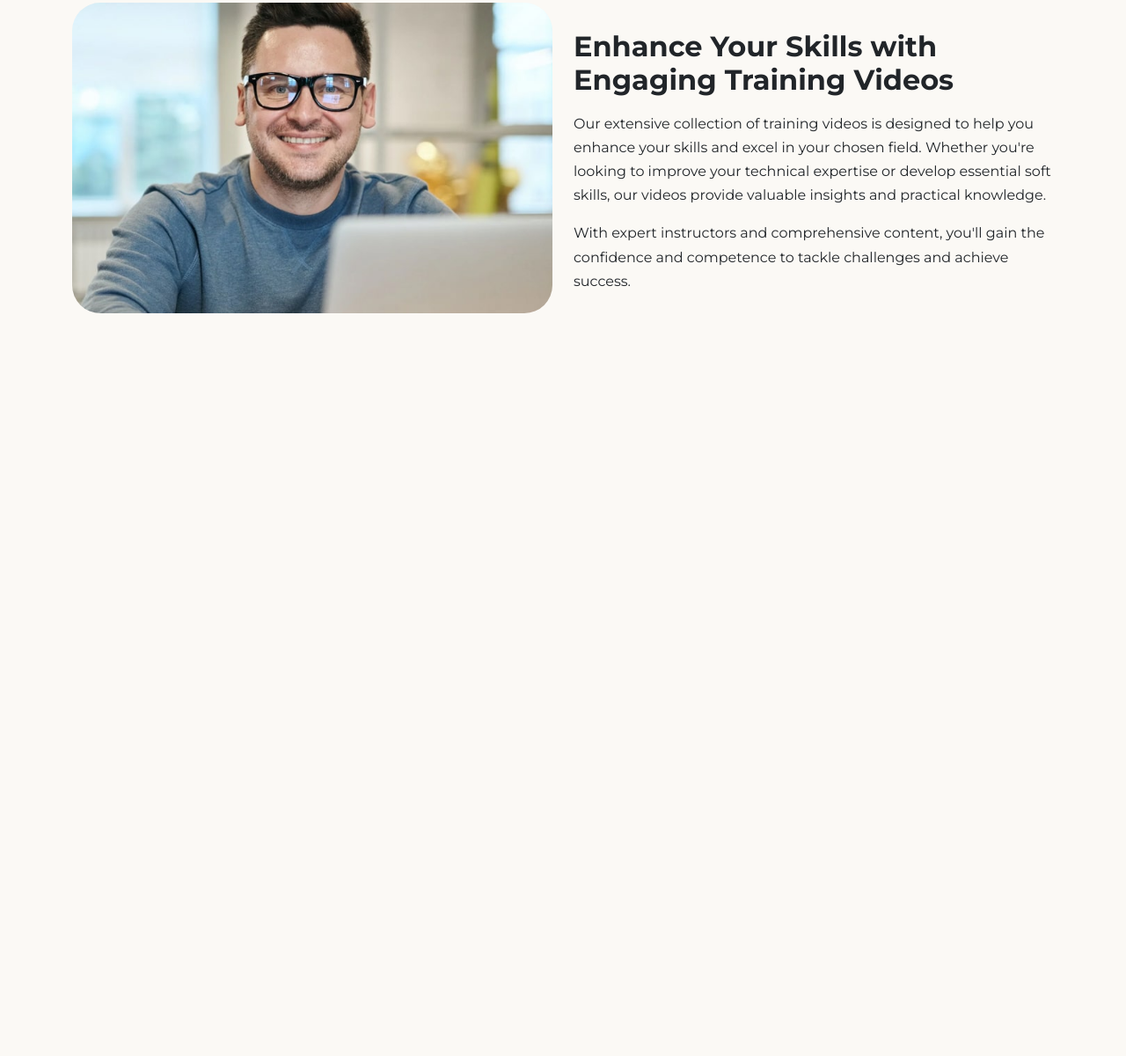
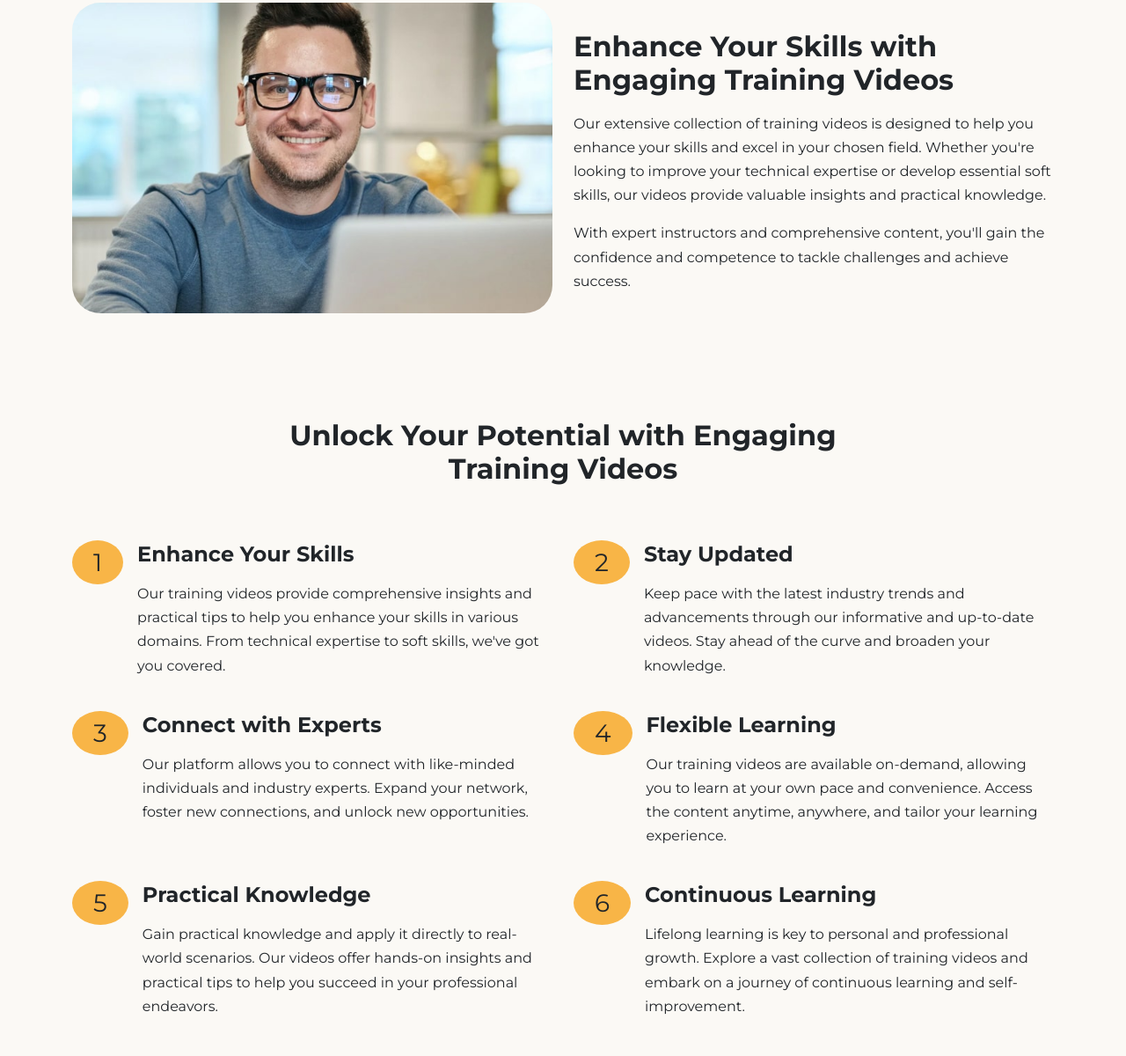
Before and after one commit to eldiaby/corso, a website built with Parcel: page index.html in a window 1280 px wide. Shown: the part 1485-2685 px from the top of the page at 88% size. Before the commit the page ends 1961 px from the top, so only its background shows below. Built offline with nearby package versions, Linux system fonts and the light colour scheme.

Commit message:
Add the points section

```diff
--- a/index.html
+++ b/index.html
@@ -253,6 +253,118 @@
       </section>
       <!-- End of Details1  section -->
       <!-- ================================================================ -->
+      <!-- Start of  points section -->
+      <section class="section-points pb-5">
+        <div class="container">
+          <div class="row text-center mb-5">
+            <div class="col-md-8 offset-md-2">
+              <h2>Unlock Your Potential with Engaging Training Videos</h2>
+            </div>
+          </div>
+          <!-- Points -->
+          <div class="row">
+            <div class="col-md-6 mb-4">
+              <div class="d-flex gap-3">
+                <div class="number">
+                  <span class="bg-primary py-2 px-4 fs-3 rounded-circle">
+                    1
+                  </span>
+                </div>
+                <div>
+                  <h3 class="fs-4">Enhance Your Skills</h3>
+                  <p>
+                    Our training videos provide comprehensive insights and
+                    practical tips to help you enhance your skills in various
+                    domains. From technical expertise to soft skills, we've got
+                    you covered.
+                  </p>
+                </div>
+              </div>
+            </div>
+            <div class="col-md-6 mb-4">
+              <div class="d-flex gap-3">
+                <div class="number">
+                  <span class="bg-primary py-2 px-4 fs-3 rounded-circle">2</span>
+                </div>
+                <div>
+                  <h3 class="fs-4">Stay Updated</h3>
+                  <p>
+                    Keep pace with the latest industry trends and advancements
+                    through our informative and up-to-date videos. Stay ahead of
+                    the curve and broaden your knowledge.
+                  </p>
+                </div>
+              </div>
+            </div>
+
+            <div class="col-md-6 mb-4">
+              <div class="d-flex gap-3">
+                <div class="number">
+                  <span class="bg-primary py-2 px-4 fs-3 rounded-circle">3</span>
+                </div>
+                <div>
+                  <h3 class="fs-4">Connect with Experts</h3>
+                  <p>
+                    Our platform allows you to connect with like-minded
+                    individuals and industry experts. Expand your network, foster
+                    new connections, and unlock new opportunities.
+                  </p>
+                </div>
+              </div>
+            </div>
+
+            <div class="col-md-6 mb-4">
+              <div class="d-flex gap-3">
+                <div class="number">
+                  <span class="bg-primary py-2 px-4 fs-3 rounded-circle">4</span>
+                </div>
+                <div>
+                  <h3 class="fs-4">Flexible Learning</h3>
+                  <p>
+                    Our training videos are available on-demand, allowing you to
+                    learn at your own pace and convenience. Access the content
+                    anytime, anywhere, and tailor your learning experience.
+                  </p>
+                </div>
+              </div>
+            </div>
+
+            <div class="col-md-6 mb-4">
+              <div class="d-flex gap-3">
+                <div class="number">
+                  <span class="bg-primary py-2 px-4 fs-3 rounded-circle">5</span>
+                </div>
+                <div>
+                  <h3 class="fs-4">Practical Knowledge</h3>
+                  <p>
+                    Gain practical knowledge and apply it directly to real-world
+                    scenarios. Our videos offer hands-on insights and practical
+                    tips to help you succeed in your professional endeavors.
+                  </p>
+                </div>
+              </div>
+            </div>
+
+            <div class="col-md-6 mb-4">
+              <div class="d-flex gap-3">
+                <div class="number">
+                  <span class="bg-primary py-2 px-4 fs-3 rounded-circle">6</span>
+                </div>
+                <div>
+                  <h3 class="fs-4">Continuous Learning</h3>
+                  <p>
+                    Lifelong learning is key to personal and professional growth.
+                    Explore a vast collection of training videos and embark on a
+                    journey of continuous learning and self-improvement.
+                  </p>
+                </div>
+              </div>
+            </div>
+          </div>
+        </div>
+      </section>
+      <!-- End of points  section -->
+      <!-- ================================================================ -->
       <!-- Start of                   section -->
       <!-- End of                   section -->
       <!-- ================================================================ -->
```
